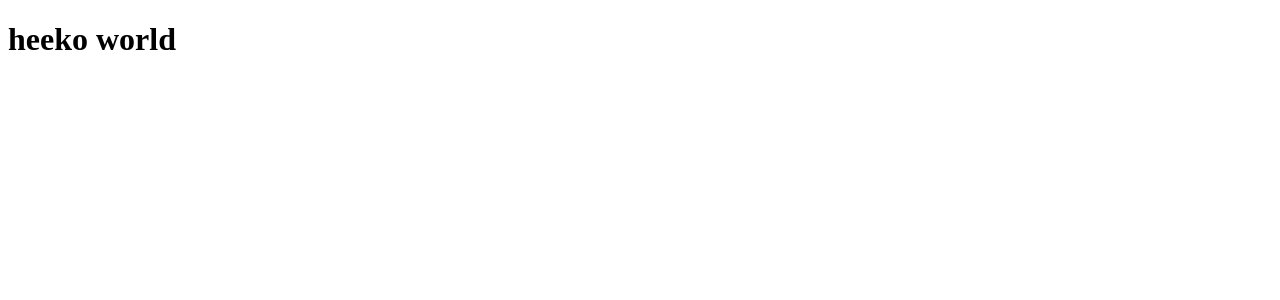
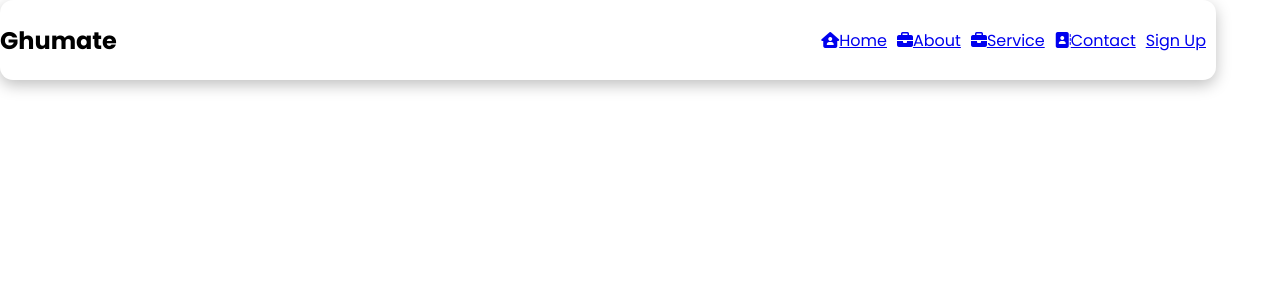
Before and after one commit to Kabin24/Ghumante_goto_travel, a React (Create React App) app: page / in a window 1280 px wide. Shown: the top 300 px of the page. Built offline with nearby package versions, Linux system fonts and the light colour scheme.

Commit message:
added navbar

```diff
--- a/src/App.js
+++ b/src/App.js
@@ -1,10 +1,15 @@
 
-import './App.css';
+import './styles.css';
+import  Navbar from './components/Navbar'
+import { Routes } from 'react-router-dom';
 
 function App() {
   return (
     <div className="App">
-     <h1>heeko world</h1>
+
+      <Navbar/>
+
+
     </div>
   );
 }
--- /dev/null
+++ b/src/components/MenuItems.js
@@ -0,0 +1,39 @@
+export const MenuItems=[
+    {
+        title:'Home',
+        url :"/",
+        cName:'nav-links',
+        icon:'fa-solid fa-house-user'
+
+    },
+    {
+        title:'About',
+        url :"/about",
+        cName:'nav-links',
+        icon:'fa-solid fa-briefcase'
+
+    },
+    {
+        title:'Service',
+        url :"/service",
+        cName:'nav-links',
+        icon:'fa-solid fa-briefcase'
+
+    },
+    {
+        title:'Contact',
+        url :"/contact",
+        cName:'nav-links',
+        icon:'fa-solid fa-address-book'
+
+    },
+    {
+        title:'Sign Up',
+        url :"/sign-up",
+        cName:'nav-links-mobile',
+
+
+    }
+
+
+]
--- /dev/null
+++ b/src/components/Navbar.js
@@ -0,0 +1,28 @@
+import { Component } from 'react';
+import './NavbarStyles.css';
+import { MenuItems } from './MenuItems';
+import {Link}  from 'react-router-dom';
+
+class Navbar extends Component{
+    render(){
+        return(
+            <nav className='NavbarItems'>
+                 <h1 className='navbar-logo'> Ghumate</h1>
+                 <ul className='nav-menu'>
+                {MenuItems.map((item,index) =>{
+                 return   (
+                    <li key={index}>
+                        <a className='{item.cName}'></a>
+                    <a href='/'>
+                    <i className={item.icon}></i>{item.title}
+                    </a>
+                </li>
+                 )
+                })}
+                </ul>
+
+            </nav>
+        )
+    }
+}
+export default Navbar;
--- /dev/null
+++ b/src/components/NavbarStyles.css
@@ -0,0 +1,23 @@
+.NavbarItems{
+    display: flex;
+    justify-content: space-between;
+    align-items: center;
+    padding: 0 30 px;
+    box-shadow: 0 5px 15px 0 rgba(0, 0 ,0,0.25 );
+    width: 95%;
+    height: 80px;
+    border-radius: 13px;
+}
+.nav-menu{
+    display: grid;
+    grid-template-columns: repeat(6,auto);
+    grid-gap:10px;
+    list-style: none;
+    align-items: center;
+
+}
+.nav-links{
+    text-decoration: none;
+    color: #222;
+
+}
--- /dev/null
+++ b/src/styles.css
@@ -0,0 +1,11 @@
+@import url("https://fonts.googleapis.com/css2?family=Poppins:wght@100;200;300;400;500;600;700;800;900&display=swap");
+* {
+  margin:  0;
+  padding: 0;
+  box-sizing: border-box;
+  font-family: "Poppins", sans-serif;
+}
+
+.App {
+  text-align: center;
+}
```
Also changed, not shown: src/App.css (deleted).
